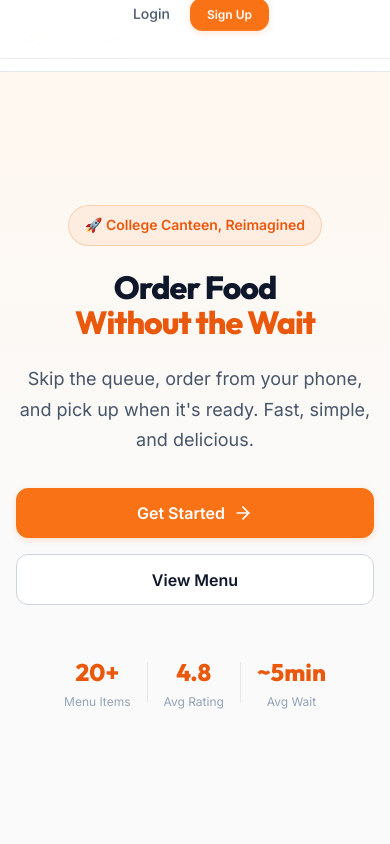
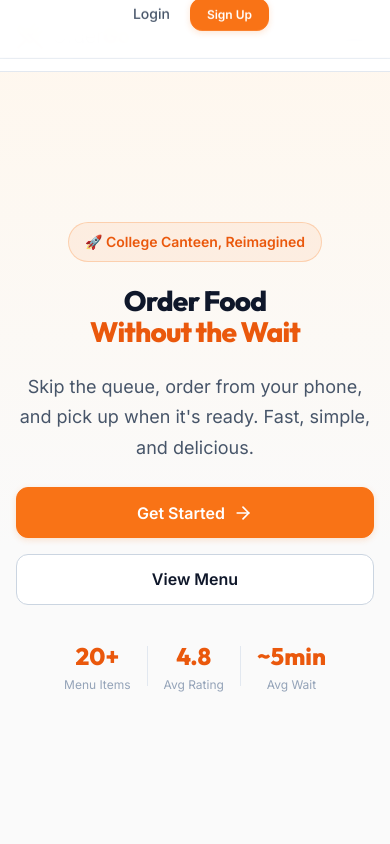
Before and after one commit to Manish-200793/OrderGo, a React (Vite) app in the folder frontend/: page / in a window 390 px wide. Shown: the top 844 px of the page. Built offline with nearby package versions, Linux system fonts and the light colour scheme; no server answers.

Commit message:
UI: improve mobile responsiveness and prevent horizontal overflow

```diff
--- a/frontend/src/components/MenuCard.css
+++ b/frontend/src/components/MenuCard.css
@@ -4,6 +4,8 @@
   overflow: hidden;
   position: relative;
   cursor: default;
+  width: 100%;
+  max-width: 100%;
 }
 
 .menu-card.unavailable {
--- a/frontend/src/components/Navbar.css
+++ b/frontend/src/components/Navbar.css
@@ -149,6 +149,8 @@
     transform: translateY(-110%);
     transition: transform var(--transition-base);
     z-index: 999;
+    max-height: 100vh;
+    overflow-y: auto;
   }
 
   .navbar-links.open {
--- a/frontend/src/index.css
+++ b/frontend/src/index.css
@@ -441,9 +441,18 @@ select.form-input {
 }
 
 @media (max-width: 640px) {
+  :root {
+    --space-xl: 1.5rem;
+    --space-2xl: 2rem;
+    --space-3xl: 2.5rem;
+    --font-size-3xl: 1.75rem;
+    --font-size-4xl: 2rem;
+    --font-size-5xl: 2.5rem;
+  }
   .grid-4, .grid-3, .grid-2 { grid-template-columns: 1fr; }
   .page-title { font-size: var(--font-size-2xl); }
   .container { padding: 0 var(--space-md); }
+  .page { padding-top: calc(var(--navbar-height) + var(--space-lg)); }
 }
 
 /* --- Clean Instant Presentation (Animations Removed for Human Touch) --- */
--- a/frontend/src/pages/Cart.css
+++ b/frontend/src/pages/Cart.css
@@ -191,8 +191,16 @@
 }
 
 @media (max-width: 640px) {
+  .cart-item {
+    flex-wrap: wrap;
+  }
+  .cart-item-info {
+    width: 100%;
+  }
   .cart-item-controls {
     flex-wrap: wrap;
     gap: var(--space-sm);
+    width: 100%;
+    justify-content: space-between;
   }
 }
--- a/frontend/src/pages/Home.css
+++ b/frontend/src/pages/Home.css
@@ -272,7 +272,9 @@
 
 @media (max-width: 640px) {
   .hero-title { font-size: var(--font-size-3xl); }
+  .hero-content { padding: var(--space-xl) var(--space-md); }
   .features-grid { grid-template-columns: 1fr; }
   .hero-actions { flex-direction: column; align-items: stretch; }
-  .hero-stats { gap: var(--space-md); }
+  .hero-stats { gap: var(--space-md); flex-wrap: wrap; justify-content: center; }
+  .cta-card { padding: var(--space-xl); }
 }
```
